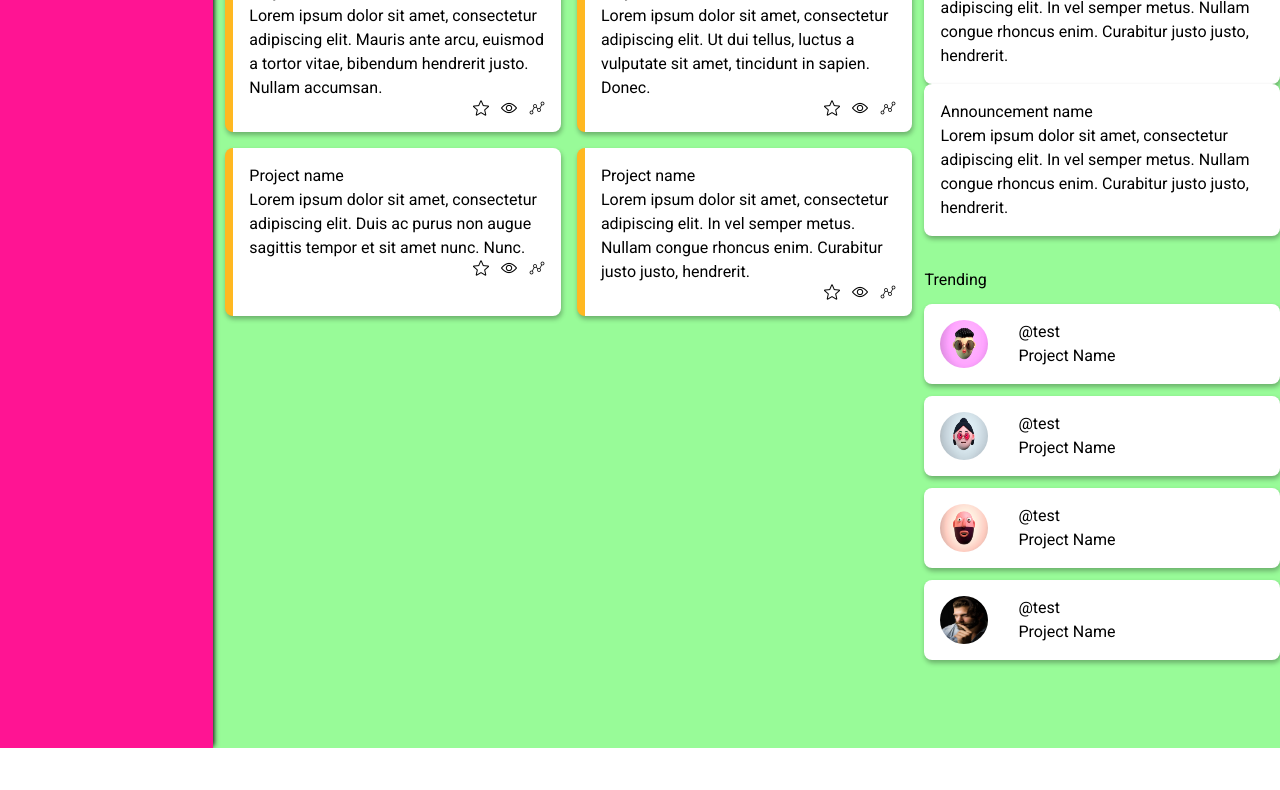
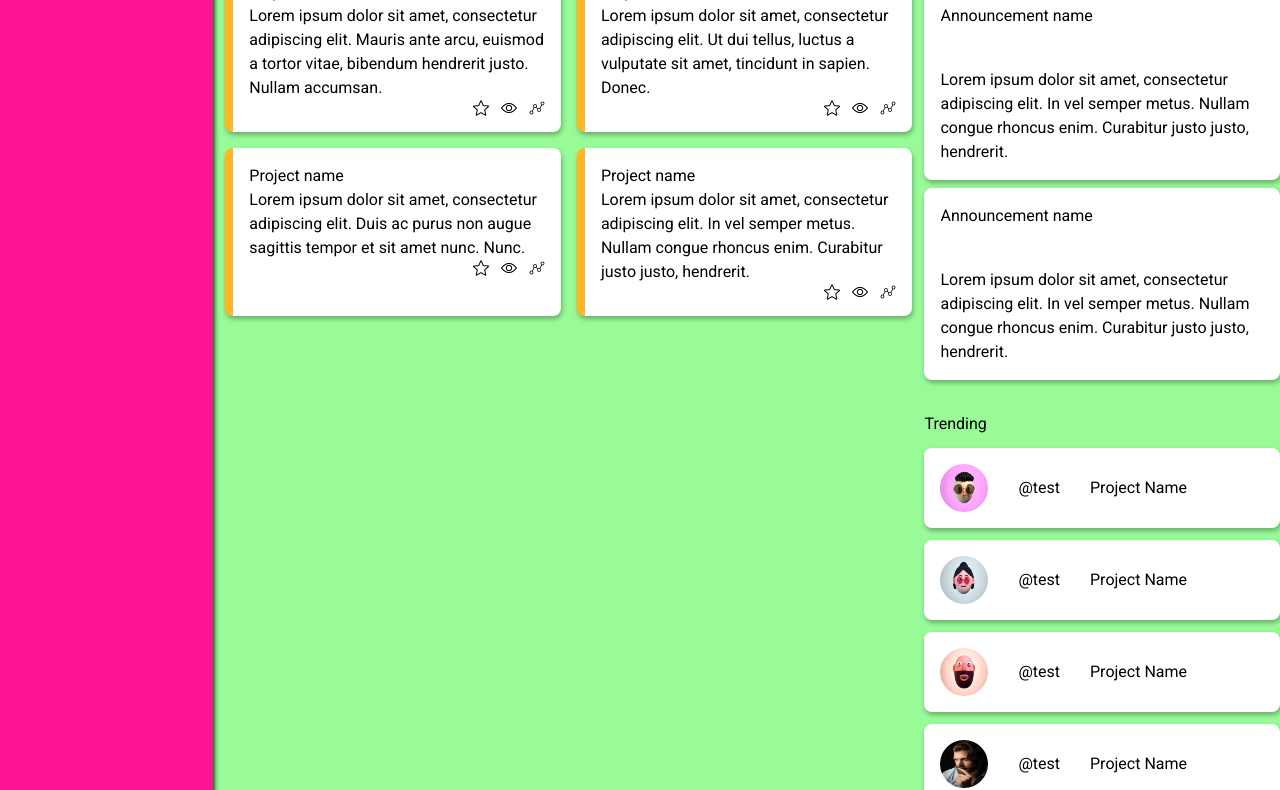
Before and after one commit to siuburu/grid-flexbox-training, a plain HTML site: page index.html in a window 1280 px wide. Shown: the part 419-1209 px from the top of the page. Before the commit the page ends 1167 px from the top, so only its background shows below. Drawn offline with Linux system fonts and the light colour scheme.

Commit message:
need to fix side content

```diff
--- a/index.html
+++ b/index.html
@@ -169,27 +169,23 @@
                     <span>Trending</span>
                     <div class="trending-container">
                         <img src="img/profile1.jpg" alt="">
-                        <span>@test<br>
-                            Project Name
-                        </span>
+                        <span>@test</span>
+                        <span>Project Name</span>
                     </div>
                     <div class="trending-container">
                         <img src="img/profile2.jpg" alt="">
-                        <span>@test<br>
-                            Project Name
-                        </span>
+                        <span>@test</span>
+                        <span>Project Name</span>
                     </div>
                     <div class="trending-container">
                         <img src="img/profile3.jpg" alt="">
-                        <span>@test<br>
-                            Project Name
-                        </span>
+                        <span>@test</span>
+                        <span>Project Name</span>
                     </div>
                     <div class="trending-container">
                         <img src="img/profile4.jpg" alt="">
-                        <span>@test<br>
-                            Project Name
-                        </span>
+                        <span>@test</span>
+                        <span>Project Name</span>
                     </div>
                 </div>
             </div>
--- a/style.css
+++ b/style.css
@@ -253,8 +253,12 @@ li {
 .announcements {
 	display: flex;
 	flex-direction: column;
+	gap: 8px;
 }
 .announcement-container {
+	display: flex;
+	flex-direction: column;
+	gap: 8px;
 	background-color: white;
 	border-radius: 8px;
 	padding: 16px;
@@ -270,6 +274,7 @@ li {
 	border-radius: 8px;
 	padding: 16px;
 	display: flex;
+	flex-wrap: wrap;
 	gap: 30px;
 	align-items: center;
 	box-shadow: 1px 3px 5px rgba(0, 0, 0, 0.3);
```
